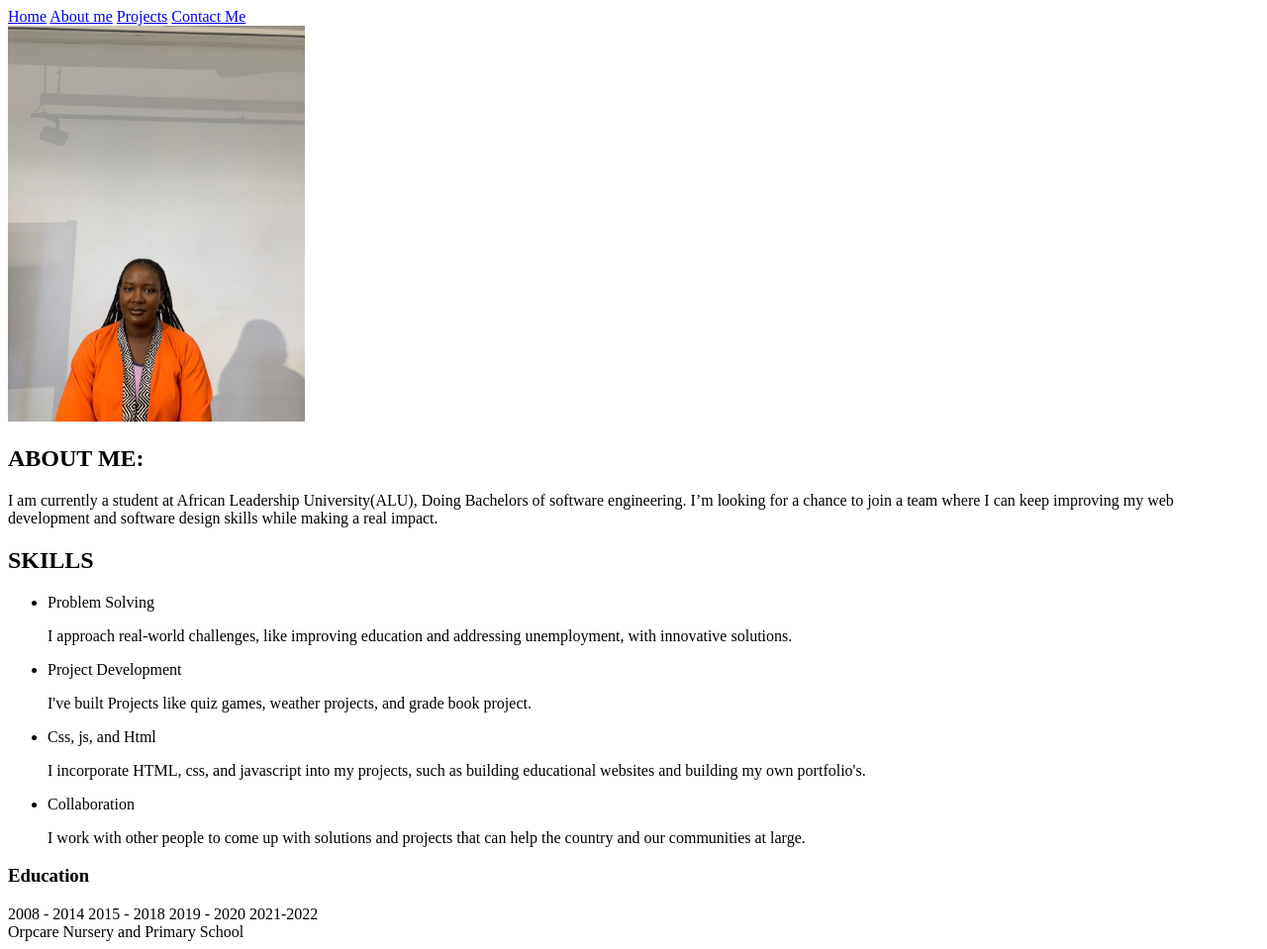
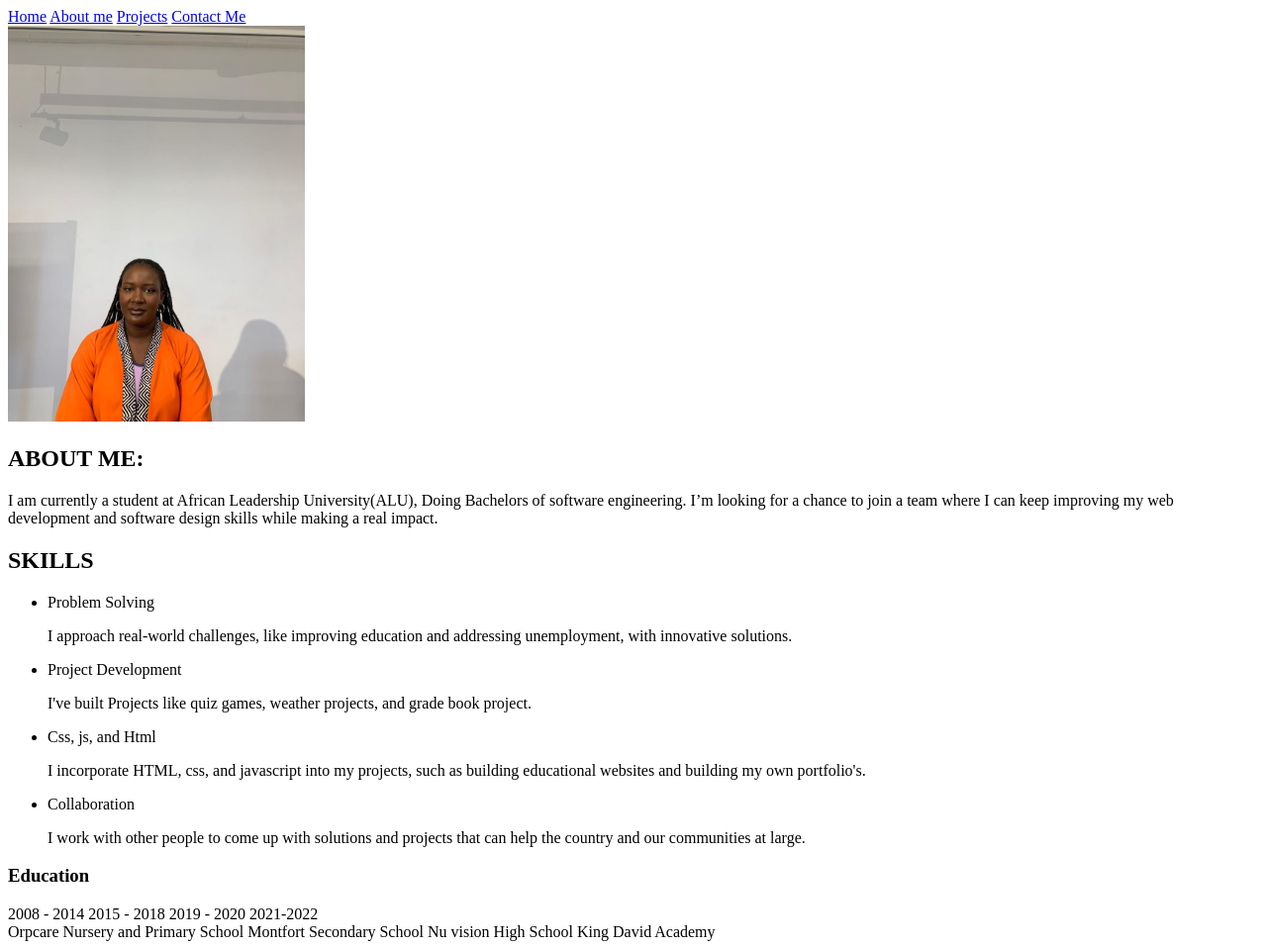
Before and after one commit to paulette920/Resume, a plain HTML site: page index.html in a window 1280 px wide. Shown: the whole page at 99% size. Drawn offline with Linux system fonts and the light colour scheme.

Commit message:
added a span of schools

```diff
--- a/index.html
+++ b/index.html
@@ -55,6 +55,9 @@
       </div>
       <div class="name-school">
         <span>Orpcare Nursery and Primary School</span>
+        <span>Montfort Secondary School</span>
+        <span>Nu vision High School</span>
+        <span>King David Academy</span>
       </div>
     </div>
   </body>
```
